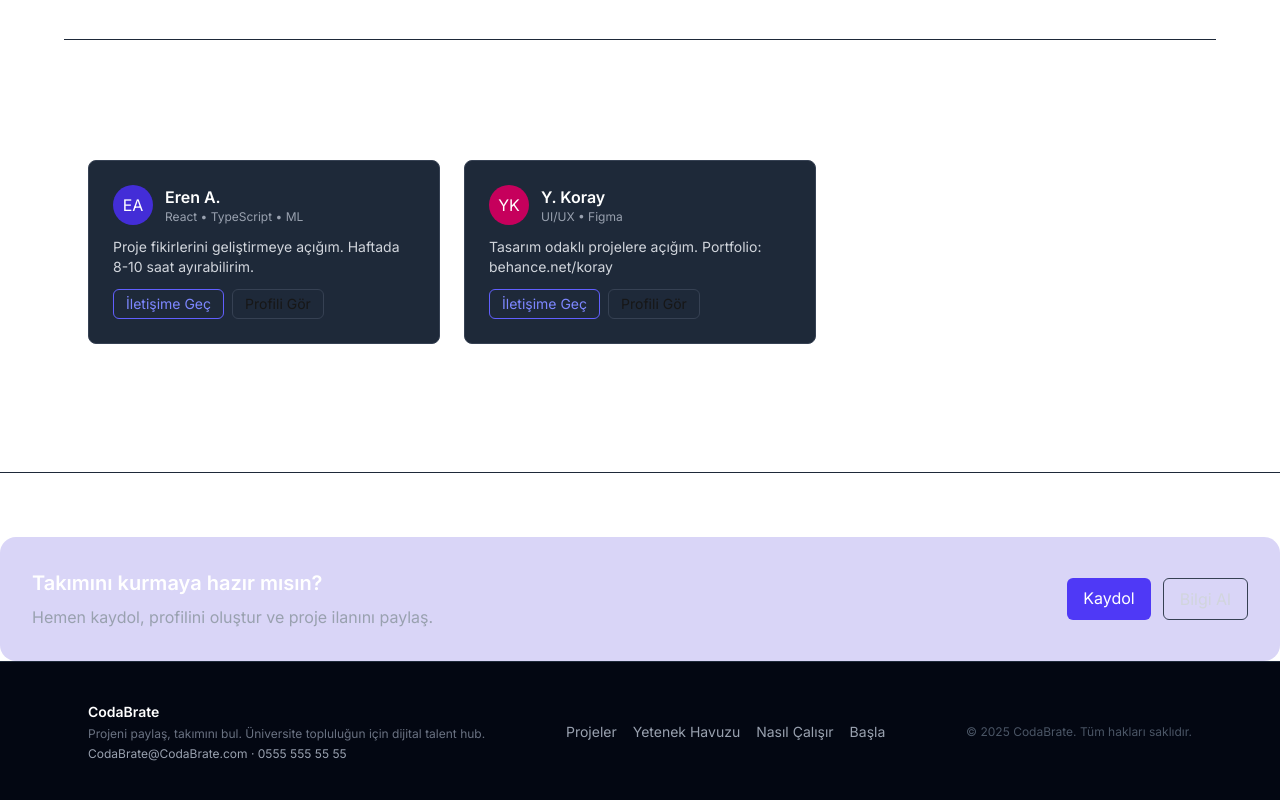
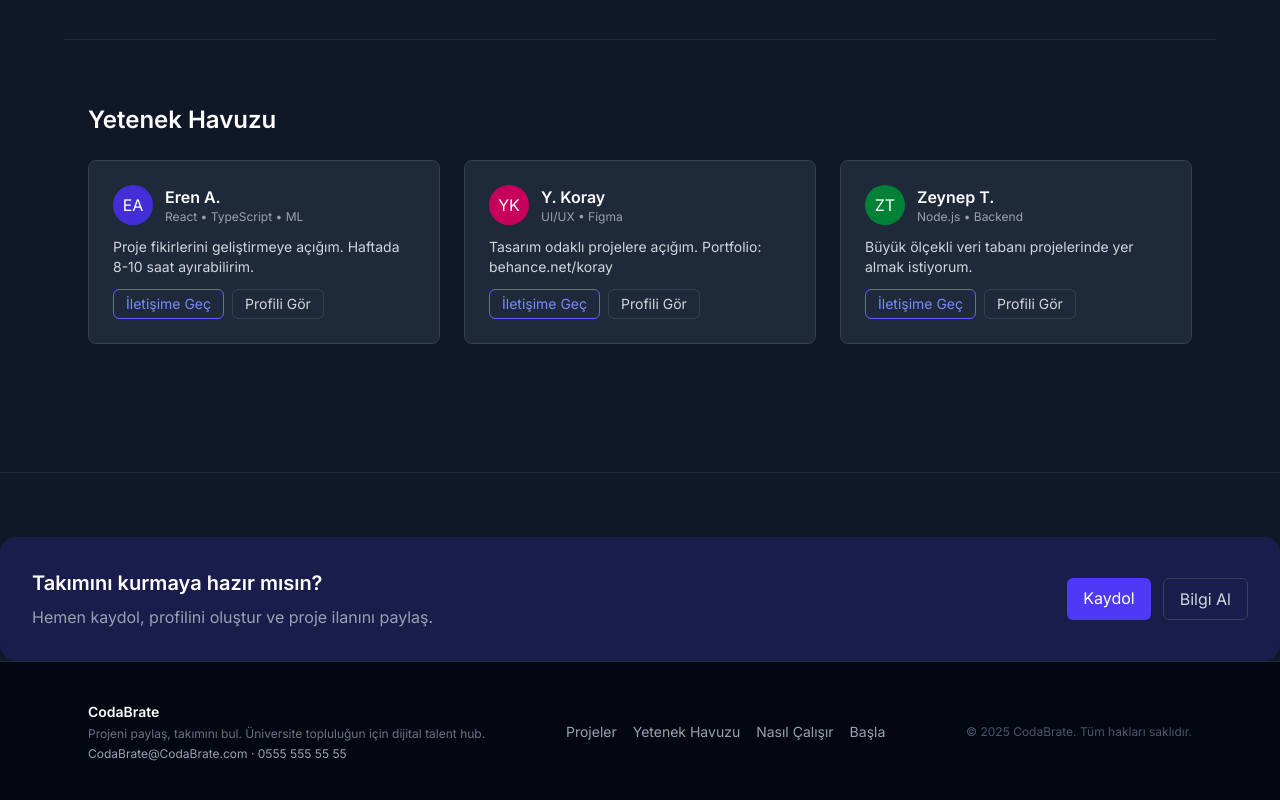
Before and after one commit to Erenvo/CodeBrate, a Next.js app: page / in a window 1280 px wide. Shown: the part 1254-2054 px from the top of the page. Built offline with nearby package versions, Linux system fonts and the light colour scheme; no server answers.

Commit message:
Genel düzenleme ve buton işlevlerinin atanması

```diff
--- a/app/components/common/Navbar.tsx
+++ b/app/components/common/Navbar.tsx
@@ -18,7 +18,7 @@ export default function Navbar() {
           </div>
           <div>
             <h1 className="text-lg font-semibold text-white">
-              CodaBrate
+              CodeBrate
             </h1>
             <p className="text-xs text-gray-400">
               Projeni paylaş, takımını bul.
--- a/app/components/home/ProjectsSection.tsx
+++ b/app/components/home/ProjectsSection.tsx
@@ -1,4 +1,6 @@
 import React from 'react'
+import Link from 'next/link'
+
 
 type Project = {
   id: string
@@ -47,9 +49,12 @@ export default function ProjectsSection({ projects }: ProjectsSectionProps) {
                   </span>
                 ))}
               </div>
-              <button className="rounded-md border border-indigo-500 px-3 py-1 text-sm text-indigo-400 hover:bg-gray-700">
+              <Link
+                href={`/projeler/${p.id}`}
+                className="rounded-md border border-indigo-500 px-3 py-1 text-sm text-indigo-400 hover:bg-gray-700"
+              >
                 İlgileniyorum
-              </button>
+              </Link>
             </div>
           </article>
         ))}
--- a/app/components/home/TalentPoolSection.tsx
+++ b/app/components/home/TalentPoolSection.tsx
@@ -1,5 +1,36 @@
+// app/components/home/TalentPoolSection.tsx
 import React from 'react'
+import Link from 'next/link'
 
+// Örnek veriler
+const sampleTalents = [
+  {
+    id: 'user-uuid-1', // Buraya veritabanından gerçek bir ID yazarsan profil açılır
+    name: 'Eren A.',
+    role: 'React • TypeScript • ML',
+    desc: 'Proje fikirlerini geliştirmeye açığım. Haftada 8-10 saat ayırabilirim.',
+    initials: 'EA',
+    color: 'bg-indigo-700'
+  },
+  {
+    id: 'user-uuid-2',
+    name: 'Y. Koray',
+    role: 'UI/UX • Figma',
+    desc: 'Tasarım odaklı projelere açığım. Portfolio: behance.net/koray',
+    initials: 'YK',
+    color: 'bg-pink-700'
+  },
+  {
+    id: 'user-uuid-3',
+    name: 'Zeynep T.',
+    role: 'Node.js • Backend',
+    desc: 'Büyük ölçekli veri tabanı projelerinde yer almak istiyorum.',
+    initials: 'ZT',
+    color: 'bg-green-700'
+  }
+]
+
+// DİKKAT: Burada 'export default' yazması şart!
 export default function TalentPoolSection() {
   return (
     <section
@@ -8,53 +39,35 @@ export default function TalentPoolSection() {
     >
       <h3 className="text-2xl font-semibold text-white mb-6">Yetenek Havuzu</h3>
       <div className="grid grid-cols-1 md:grid-cols-2 lg:grid-cols-3 gap-6">
-        {/* Örnek Yetenek Kartı 1 */}
-        <div className="rounded-lg border border-gray-700 bg-gray-800 p-6">
+        {sampleTalents.map((talent) => (
+          <div key={talent.id} className="rounded-lg border border-gray-700 bg-gray-800 p-6">
             <div className="flex items-center gap-3">
-            <div className="h-10 w-10 rounded-full bg-indigo-700 flex items-center justify-center text-white">
-              EA
+              <div className={`h-10 w-10 rounded-full ${talent.color} flex items-center justify-center text-white`}>
+                {talent.initials}
               </div>
               <div>
-              <h4 className="font-semibold text-white">Eren A.</h4>
-              <p className="text-xs text-gray-400">React • TypeScript • ML</p>
+                <h4 className="font-semibold text-white">{talent.name}</h4>
+                <p className="text-xs text-gray-400">{talent.role}</p>
               </div>
             </div>
             <p className="mt-3 text-sm text-gray-300">
-            Proje fikirlerini geliştirmeye açığım. Haftada 8-10 saat
-            ayırabilirim.
+              {talent.desc}
             </p>
             <div className="mt-3 flex gap-2">
               <button className="rounded-md border border-indigo-500 px-3 py-1 text-sm text-indigo-400 hover:bg-gray-700">
                 İletişime Geç
               </button>
-            <button className="rounded-md border border-gray-700 px-3 py-1 text-sm hover:bg-gray-700">
+
+              {/* Profil Linki */}
+              <Link
+                href={`/profil/${talent.id}`}
+                className="rounded-md border border-gray-700 px-3 py-1 text-sm hover:bg-gray-700 text-gray-300 flex items-center justify-center"
+              >
                 Profili Gör
-            </button>
+              </Link>
             </div>
           </div>
-        {/* Örnek Yetenek Kartı 2 */}
-        <div className="rounded-lg border border-gray-700 bg-gray-800 p-6">
-          <div className="flex items-center gap-3">
-            <div className="h-10 w-10 rounded-full bg-pink-700 flex items-center justify-center text-white">
-              YK
-            </div>
-            <div>
-              <h4 className="font-semibold text-white">Y. Koray</h4>
-              <p className="text-xs text-gray-400">UI/UX • Figma</p>
-            </div>
-          </div>
-          <p className="mt-3 text-sm text-gray-300">
-            Tasarım odaklı projelere açığım. Portfolio: behance.net/koray
-          </p>
-          <div className="mt-3 flex gap-2">
-            <button className="rounded-md border border-indigo-500 px-3 py-1 text-sm text-indigo-400 hover:bg-gray-700">
-              İletişime Geç
-            </button>
-            <button className="rounded-md border border-gray-700 px-3 py-1 text-sm hover:bg-gray-700">
-              Profili Gör
-            </button>
-          </div>
-        </div>
+        ))}
       </div>
     </section>
   )
--- a/app/nasil-calisir/page.tsx
+++ b/app/nasil-calisir/page.tsx
@@ -13,7 +13,7 @@ const steps = [
   {
     title: '2. Projenizi Tanımlayın',
     description:
-      'İhtiyacınızı açıkça yazın; yapay zekâ destekli brief ile eksikleri biz tamamlayalım.',
+      'İhtiyacınızı açıkça yazın, size uygun ekip arkadaşlarını bulun.',
     accent: 'bg-gray-700/50 text-indigo-300',
   },
   {
--- a/app/page.tsx
+++ b/app/page.tsx
@@ -34,7 +34,7 @@ const sampleProjects = [
 export default function LandingPage() {
   return (
     // <main> etiketi ile başlıyor, Navbar ve Footer layout'tan gelecek
-    <main>
+    <main className="min-h-screen bg-gray-900 text-gray-100">
     <HeroSection projects={sampleProjects} />
     <FeaturesSection />
     <ProjectsSection projects={sampleProjects} />
--- a/app/profil/duzenle/page.tsx
+++ b/app/profil/duzenle/page.tsx
@@ -198,7 +198,7 @@ export default function ProfilDuzenle() {
 
             {/* Diğer Alanlar */}
             <div>
-              <label className="block text-sm font-medium text-gray-400 mb-1">Taahhüt</label>
+              <label className="block text-sm font-medium text-gray-400 mb-1">Haftalık Projeye Ayırabileceğiniz Saat</label>
               <select value={formData.commitment_level} onChange={(e) => setFormData({ ...formData, commitment_level: e.target.value })} className="w-full rounded-md bg-gray-900 border border-gray-700 px-4 py-2 focus:ring-indigo-500 focus:border-indigo-500 outline-none text-white">
                 <option value="" disabled>Seçiniz</option>
                 <option value="Haftada 0-5 Saat">Haftada 0-5 Saat</option>
```
Lines whose indentation alone changed are shown as unchanged.
